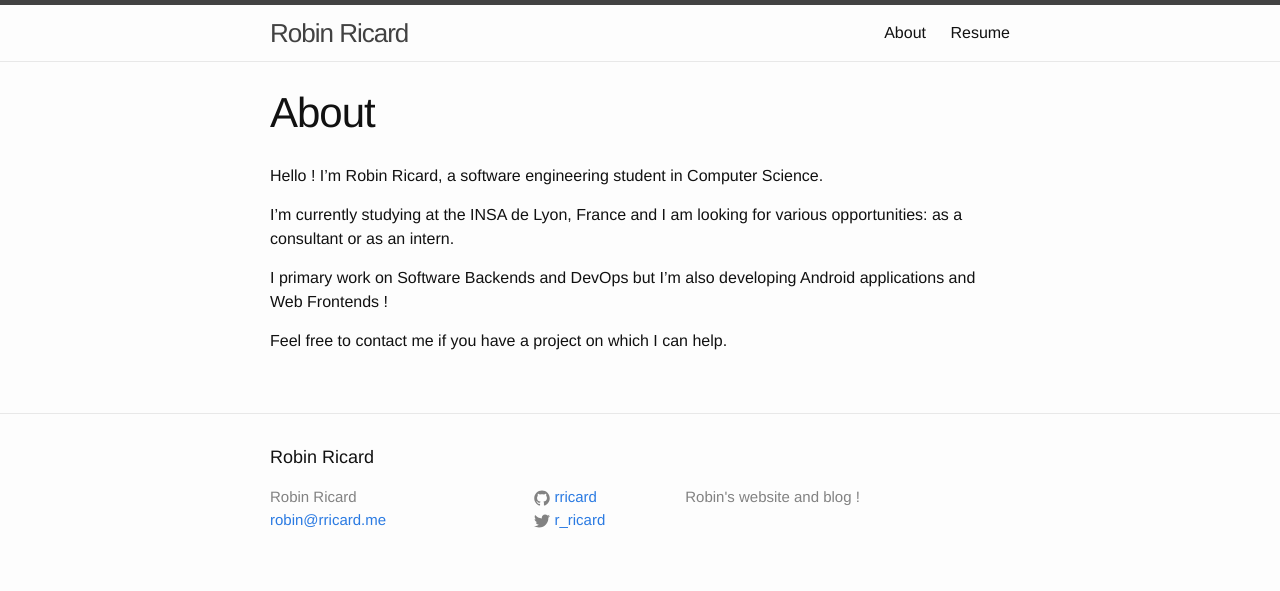
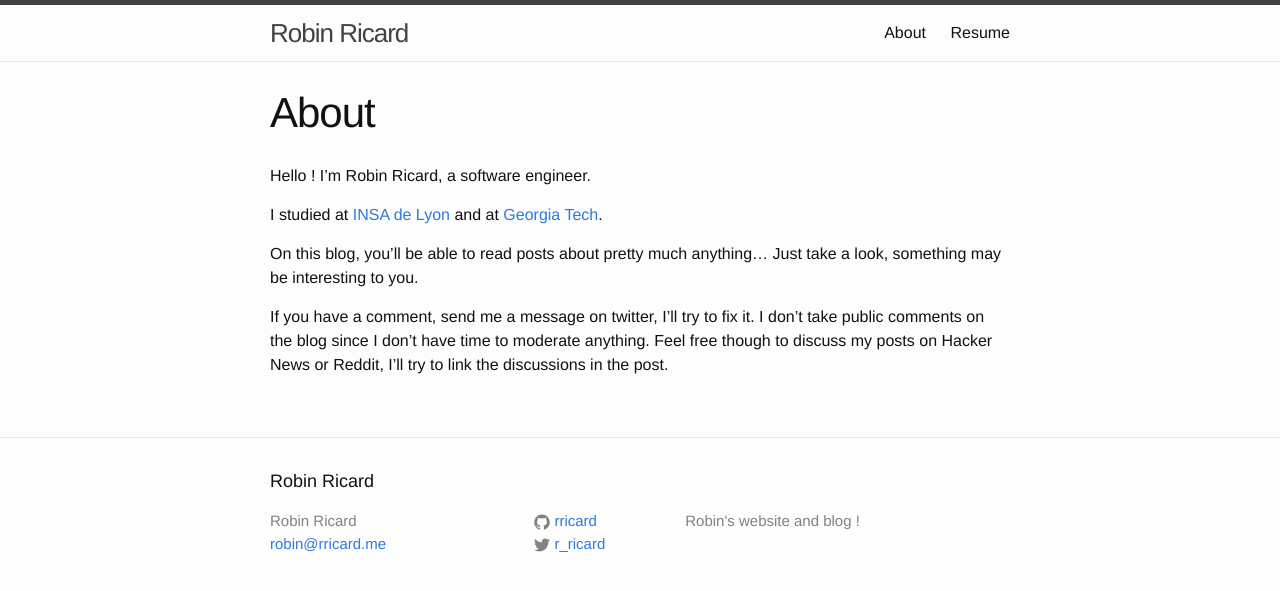
Before and after one commit to rricard/rricard.github.io, a Jekyll site: the page built from about.md, in a window 1280 px wide. Shown: the top 591 px of the page. Built offline with Jekyll 4.4.1, drawn with Linux system fonts in a browser that asks for light colours.

Commit message:
New about

```diff
--- a/about.md
+++ b/about.md
@@ -4,10 +4,10 @@ title: About
 permalink: /about/
 ---
 
-Hello ! I'm Robin Ricard, a software engineering student in Computer Science.
+Hello ! I'm Robin Ricard, a software engineer.
 
-I'm currently studying at the INSA de Lyon, France and I am looking for various opportunities: as a consultant or as an intern.
+I studied at [INSA de Lyon](https://www.insa-lyon.fr/) and at [Georgia Tech](http://www.gatech.edu/).
 
-I primary work on Software Backends and DevOps but I'm also developing Android applications and Web Frontends !
+On this blog, you'll be able to read posts about pretty much anything... Just take a look, something may be interesting to you.
 
-Feel free to contact me if you have a project on which I can help.
+If you have a comment, send me a message on twitter, I'll try to fix it. I don't take public comments on the blog since I don't have time to moderate anything. Feel free though to discuss my posts on Hacker News or Reddit, I'll try to link the discussions in the post.
```
